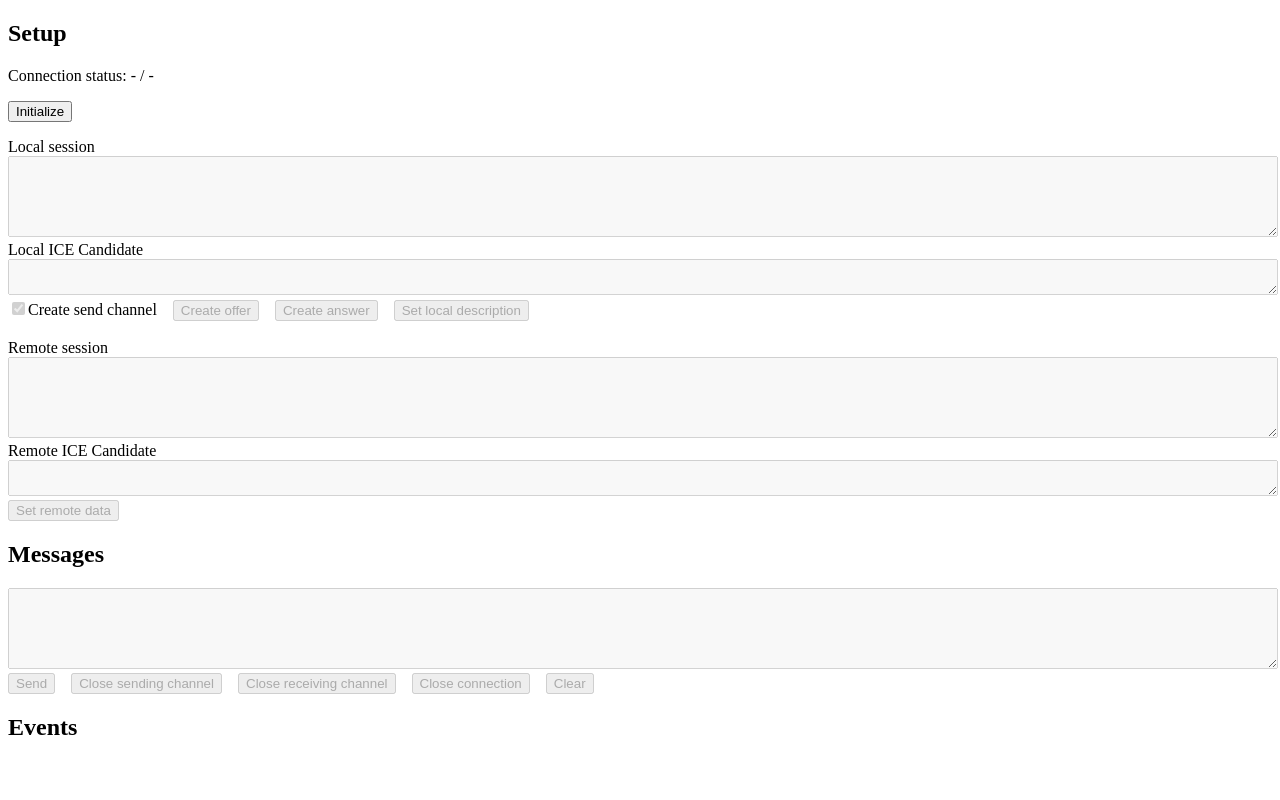
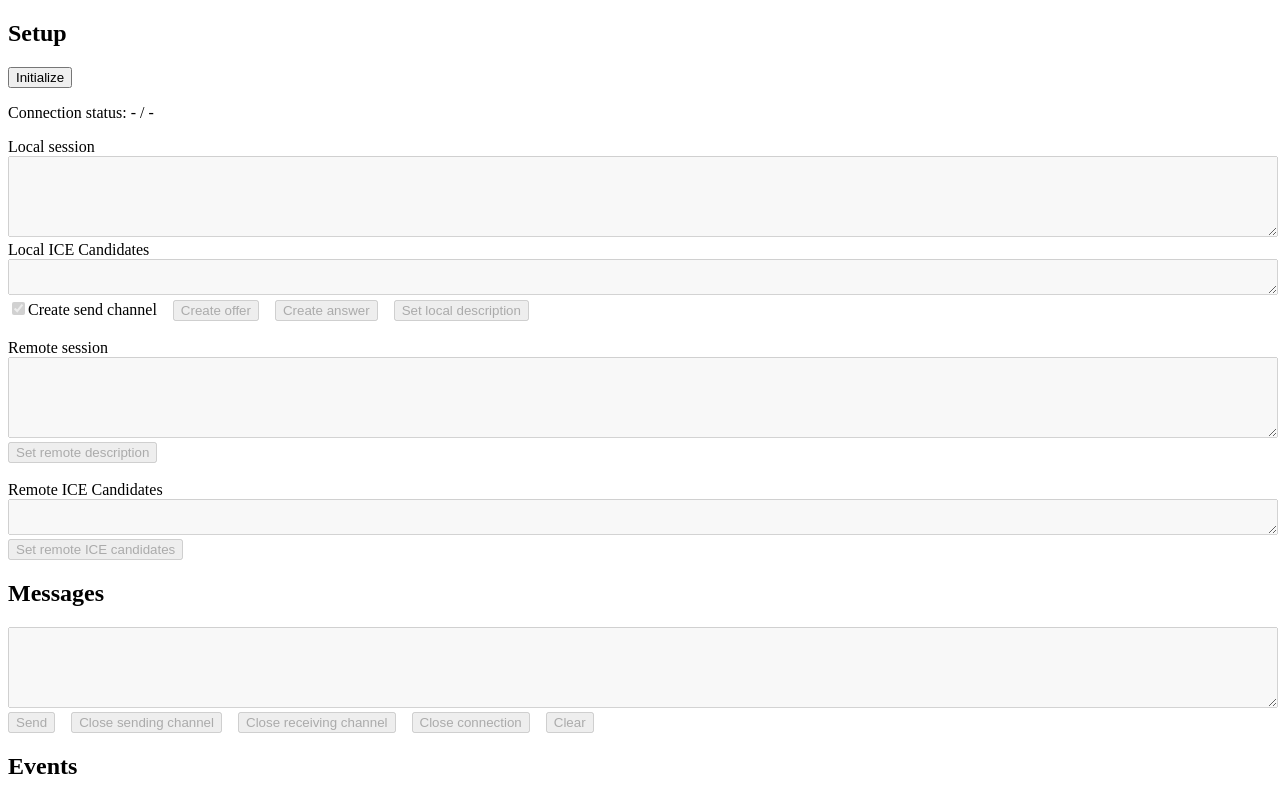
Before and after one commit to capelski/webrtc-example, a React app: page / in a window 1280 px wide. Built offline with nearby package versions, Linux system fonts and the light colour scheme.

Commit message:
Split set remote data and remove pseudo events from rtc wrapper

```diff
--- a/src/index.tsx
+++ b/src/index.tsx
@@ -1,9 +1,7 @@
-import React, { useEffect, useState } from 'react';
+import React, { useState } from 'react';
 import * as ReactDOMClient from 'react-dom/client';
 import { RTCWrapper, RTCWrapperHandlers } from './rtc-wrapper';
 
-// TODO Option to remove logic checks
-// TODO Split Set remote data
 // TODO Display a message to explain what to do with local offer/ICE candidates
 // TODO Message stating that no channel on creation will result in errors
 
@@ -16,6 +14,7 @@ type RTCEvent = {
 function App() {
     const [connectionEvents, setConnectionEvents] = useState<RTCEvent[]>([]);
     const [createSendChannel, setCreateSendChannel] = useState(true);
+    const [hasAddedRemoteCandidates, setHasAddedRemoteCandidates] = useState(false);
     const [message, setMessage] = useState('');
     const [remoteSessionInit, setRemoteSessionInit] = useState('');
     const [remoteIceCandidates, setRemoteIceCandidates] = useState('');
@@ -26,18 +25,8 @@ function App() {
         newConnectionEvents: RTCEvent[] = [],
     ) {
         const nextConnectionEvents = newConnectionEvents.concat(currentConnectionEvents);
-        setConnectionEvents(nextConnectionEvents);
 
         const handlers: RTCWrapperHandlers = {
-            onAnswerCreated: (event) => {
-                updateEventsAndRTCHandlers(nextConnectionEvents, [
-                    {
-                        content: `Answer created: ${event.detail.sdp?.substring(0, 15)}...`,
-                        isPseudoEvent: true,
-                        timestamp: new Date(),
-                    },
-                ]);
-            },
             onConnectionStateChange: (event) => {
                 const newEvents: RTCEvent[] = [
                     { content: `Connection state change: ${event.detail}`, timestamp: new Date() },
@@ -64,15 +53,6 @@ function App() {
             onMessageReceived: (event) => {
                 updateEventsAndRTCHandlers(nextConnectionEvents, [
                     { content: `Message received: ${event.detail}`, timestamp: new Date() },
-                ]);
-            },
-            onOfferCreated: (event) => {
-                updateEventsAndRTCHandlers(nextConnectionEvents, [
-                    {
-                        content: `Offer created: ${event.detail.sdp?.substring(0, 15)}...`,
-                        isPseudoEvent: true,
-                        timestamp: new Date(),
-                    },
                 ]);
             },
             onReceiveChannelClosed: () => {
@@ -109,10 +89,14 @@ function App() {
         };
 
         rtcWrapper.ref.setEventHandlers(handlers);
+
+        setConnectionEvents(nextConnectionEvents);
+        setRtcWrapper({ ref: rtcWrapper.ref });
     }
 
     function initialize() {
         rtcWrapper.ref.initialize();
+        updateEventsAndRTCHandlers([]);
         setRtcWrapper({ ref: rtcWrapper.ref });
     }
 
@@ -121,6 +105,13 @@ function App() {
             rtcWrapper.ref.createSendChannel('offerToAnswer');
         }
         await rtcWrapper.ref.createOffer();
+        updateEventsAndRTCHandlers(connectionEvents, [
+            {
+                content: `Offer created: ${rtcWrapper.ref.sessionInit?.sdp?.substring(0, 15)}...`,
+                isPseudoEvent: true,
+                timestamp: new Date(),
+            },
+        ]);
     }
 
     async function createAnswer() {
@@ -128,17 +119,33 @@ function App() {
             rtcWrapper.ref.createSendChannel('answerToOffer');
         }
         await rtcWrapper.ref.createAnswer();
+        updateEventsAndRTCHandlers(connectionEvents, [
+            {
+                content: `Answer created: ${rtcWrapper.ref.sessionInit?.sdp?.substring(0, 15)}...`,
+                isPseudoEvent: true,
+                timestamp: new Date(),
+            },
+        ]);
     }
 
-    function setLocalDescription() {
-        rtcWrapper.ref.setLocalDescription();
+    async function setLocalDescription() {
+        await rtcWrapper.ref.setLocalDescription();
     }
 
-    async function setRemoteData() {
-        await rtcWrapper.ref.setRemoteData(
-            JSON.parse(remoteSessionInit || '{}'),
-            JSON.parse(remoteIceCandidates || '[]'),
-        );
+    async function setRemoteDescription() {
+        await rtcWrapper.ref.setRemoteDescription(JSON.parse(remoteSessionInit || '{}'));
+    }
+
+    async function setRemoteIceCandidatesHandler() {
+        await rtcWrapper.ref.setRemoteICECandidates(JSON.parse(remoteIceCandidates || '[]'));
+        updateEventsAndRTCHandlers(connectionEvents, [
+            {
+                content: `Remote ICE Candidates added`,
+                isPseudoEvent: true,
+                timestamp: new Date(),
+            },
+        ]);
+        setHasAddedRemoteCandidates(true);
     }
 
     function clear() {
@@ -151,22 +158,20 @@ function App() {
         setRtcWrapper({ ref: rtcWrapper.ref });
     }
 
-    useEffect(() => {
-        updateEventsAndRTCHandlers([]);
-    }, [rtcWrapper]);
-
     const disableInitialize = !!rtcWrapper.ref.connection;
     const disableCreateOffer = !rtcWrapper.ref.isNewStatus;
-    const disableCreateAnswer = !rtcWrapper.ref.hasRemoteOffer;
+    const disableCreateAnswer = !rtcWrapper.ref.hasRemoteOffer || !hasAddedRemoteCandidates;
     const disableCreateSendChannel =
         !!rtcWrapper.ref.sessionInit || (disableCreateOffer && disableCreateAnswer);
     const disableSetLocalDescription =
         !rtcWrapper.ref.sessionInit ||
         (!rtcWrapper.ref.isNewStatus && !rtcWrapper.ref.hasRemoteOffer);
-    const disableSetRemoteData = !(
+    const disableSetRemoteDescription = !(
         (!rtcWrapper.ref.sessionInit && rtcWrapper.ref.isNewStatus) ||
         (!!rtcWrapper.ref.sessionInit && rtcWrapper.ref.awaitingRemoteAnswer)
     );
+    const disableSetRemoteICECandidates =
+        hasAddedRemoteCandidates || !!rtcWrapper.ref.sessionInit || !rtcWrapper.ref.hasRemoteOffer;
     const disableCloseConnection = !rtcWrapper.ref.isConnectedStatus;
     const disableSend = !rtcWrapper.ref.isConnectedStatus || !rtcWrapper.ref.sendChannel;
     const disableCloseReceive = !rtcWrapper.ref.isConnectedStatus || !rtcWrapper.ref.receiveChannel;
@@ -176,15 +181,16 @@ function App() {
         <div>
             <div>
                 <h2>Setup</h2>
-                <p>
-                    Connection status: {rtcWrapper.ref.connection?.connectionState || '-'} /{' '}
-                    {rtcWrapper.ref.connection?.signalingState || '-'}
-                </p>
 
                 <p>
                     <button onClick={initialize} disabled={disableInitialize}>
                         Initialize
                     </button>
+                </p>
+
+                <p>
+                    Connection status: {rtcWrapper.ref.connection?.connectionState || '-'} /{' '}
+                    {rtcWrapper.ref.connection?.signalingState || '-'}
                 </p>
 
                 <div>
@@ -200,7 +206,7 @@ function App() {
                                 : ''
                         }
                     ></textarea>
-                    <span>Local ICE Candidate</span>
+                    <span>Local ICE Candidates</span>
                     <br />
                     <textarea
                         rows={2}
@@ -240,18 +246,27 @@ function App() {
                     <textarea
                         rows={5}
                         style={{ width: '100%' }}
-                        disabled={disableSetRemoteData}
+                        disabled={disableSetRemoteDescription}
                         value={remoteSessionInit}
                         onChange={(event) => {
                             setRemoteSessionInit(event.target.value);
                         }}
                     ></textarea>
-                    <span>Remote ICE Candidate</span>
+                    <br />
+                    <button
+                        onClick={setRemoteDescription}
+                        disabled={!remoteSessionInit || disableSetRemoteDescription}
+                    >
+                        Set remote description
+                    </button>
+                    <br />
+                    <br />
+                    <span>Remote ICE Candidates</span>
                     <br />
                     <textarea
                         rows={2}
                         style={{ width: '100%' }}
-                        disabled={disableSetRemoteData}
+                        disabled={disableSetRemoteICECandidates}
                         value={remoteIceCandidates}
                         onChange={(event) => {
                             setRemoteIceCandidates(event.target.value);
@@ -259,8 +274,11 @@ function App() {
                     ></textarea>
                     <br />
                     {
-                        <button onClick={setRemoteData} disabled={disableSetRemoteData}>
-                            Set remote data
+                        <button
+                            onClick={setRemoteIceCandidatesHandler}
+                            disabled={!remoteIceCandidates || disableSetRemoteICECandidates}
+                        >
+                            Set remote ICE candidates
                         </button>
                     }
                 </div>
--- a/src/rtc-wrapper.ts
+++ b/src/rtc-wrapper.ts
@@ -1,10 +1,8 @@
 export enum RTCWrapperEvents {
-    answerCreated = 'onAnswerCreated',
     connectionEnded = 'onConnectionEnded',
     connectionStateChange = 'onConnectionStateChange',
     iceCandidate = 'onIceCandidate',
     messageReceived = 'onMessageReceived',
-    offerCreated = 'onOfferCreated',
     receiveChannelClosed = 'onReceiveChannelClosed',
     receiveChannelOpened = 'onReceiveChannelOpened',
     sendChannelClosed = 'onSendChannelClosed',
@@ -13,11 +11,9 @@ export enum RTCWrapperEvents {
 }
 
 export type RTCWrapperHandlers = {
-    [RTCWrapperEvents.answerCreated]: (event: CustomEvent<RTCSessionDescriptionInit>) => void;
     [RTCWrapperEvents.connectionStateChange]: (event: CustomEvent<RTCPeerConnectionState>) => void;
     [RTCWrapperEvents.iceCandidate]: (event: CustomEvent<RTCIceCandidate>) => void;
     [RTCWrapperEvents.messageReceived]: (event: CustomEvent<string>) => void;
-    [RTCWrapperEvents.offerCreated]: (event: CustomEvent<RTCSessionDescriptionInit>) => void;
     [RTCWrapperEvents.receiveChannelClosed]: (event: CustomEvent<undefined>) => void;
     [RTCWrapperEvents.receiveChannelOpened]: (event: CustomEvent<RTCDataChannel>) => void;
     [RTCWrapperEvents.sendChannelClosed]: (event: CustomEvent<undefined>) => void;
@@ -170,11 +166,6 @@ export class RTCWrapper {
         }
 
         this.sessionInit = await this.connection.createOffer();
-        this.events.dispatchEvent(
-            new CustomEvent(RTCWrapperEvents.offerCreated, {
-                detail: this.sessionInit,
-            }),
-        );
         return this.sessionInit;
     }
 
@@ -188,12 +179,19 @@ export class RTCWrapper {
         return this.connection.setLocalDescription(this.sessionInit);
     }
 
-    async setRemoteData(sessionInit: RTCSessionDescriptionInit, candidates: RTCIceCandidate[]) {
+    async setRemoteDescription(sessionInit: RTCSessionDescriptionInit) {
         if (!this.connection) {
             throw new Error("The RTC connection hasn't been initialized");
         }
 
         await this.connection.setRemoteDescription(sessionInit);
+    }
+
+    async setRemoteICECandidates(candidates: RTCIceCandidate[]) {
+        if (!this.connection) {
+            throw new Error("The RTC connection hasn't been initialized");
+        }
+
         for (let candidate of candidates) {
             await this.connection.addIceCandidate(candidate);
         }
@@ -205,11 +203,6 @@ export class RTCWrapper {
         }
 
         this.sessionInit = await this.connection.createAnswer();
-        this.events.dispatchEvent(
-            new CustomEvent(RTCWrapperEvents.answerCreated, {
-                detail: this.sessionInit,
-            }),
-        );
         return this.sessionInit;
     }
 
```
